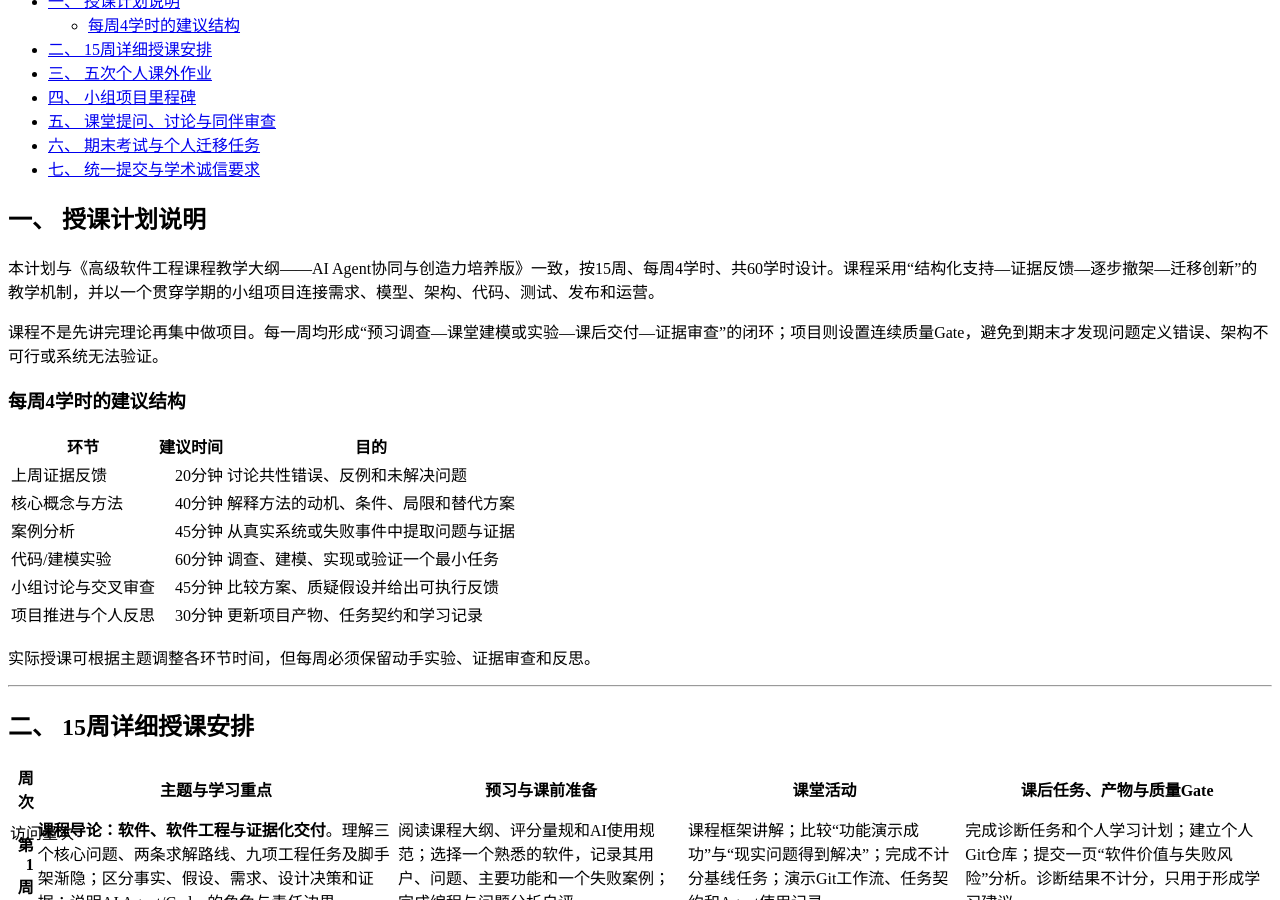
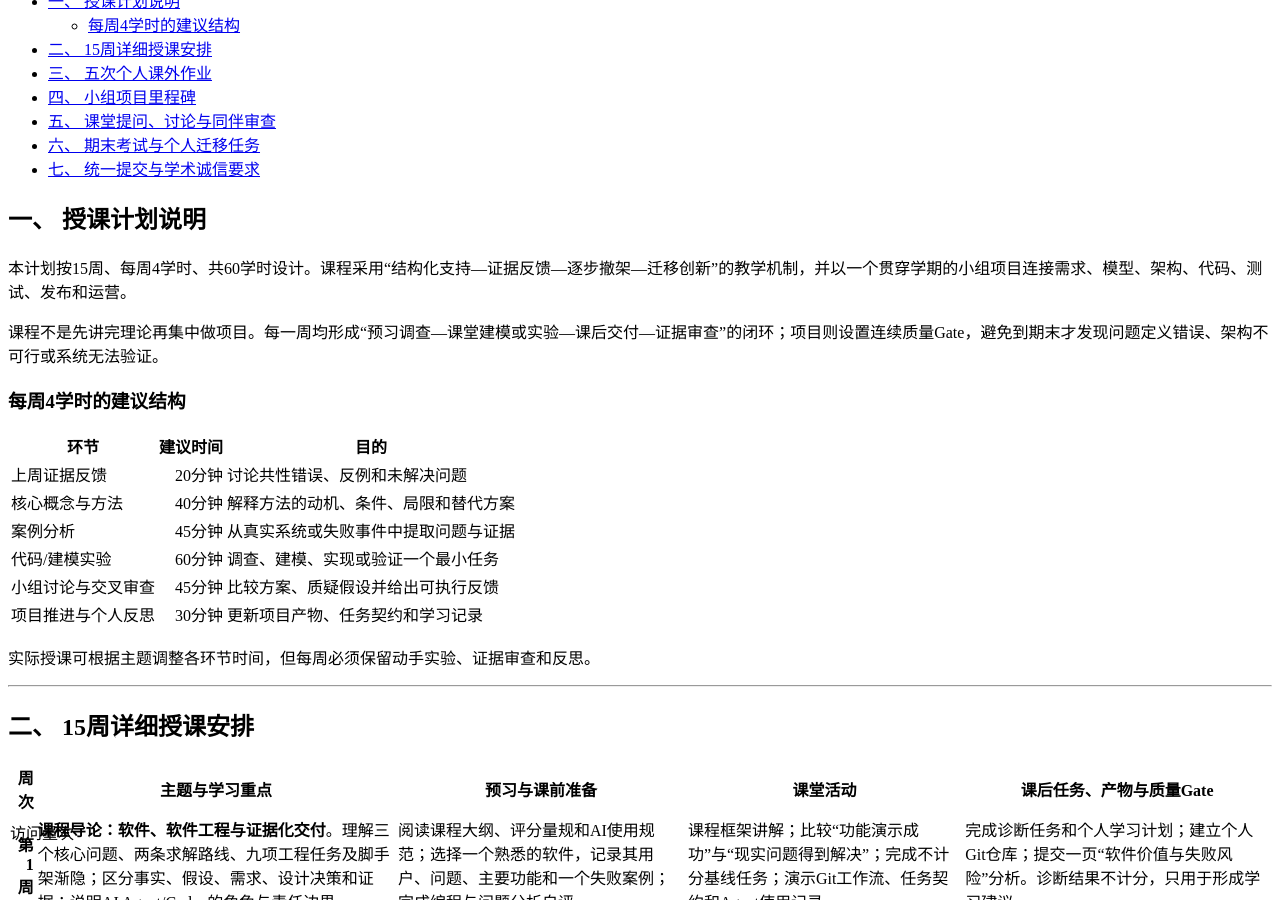
Before and after one commit to tjluo-ucas/ase, a Jekyll site: the page built from _posts/2019-02-09-schedule.md, in a window 1280 px wide and 900 px high, scrolled down 366 px. Built offline with Jekyll 4.4.1, drawn with Linux system fonts in a browser that asks for light colours; comment, search, counter and statistics services are not loaded.

Commit message:
Update 2019-02-09-schedule.md

```diff
--- a/_posts/2019-02-09-schedule.md
+++ b/_posts/2019-02-09-schedule.md
@@ -11,7 +11,7 @@ permalink: /schedule/
 
 ## 一、 授课计划说明 {#introdution}
 
-本计划与《高级软件工程课程教学大纲——AI Agent协同与创造力培养版》一致，按15周、每周4学时、共60学时设计。课程采用“结构化支持—证据反馈—逐步撤架—迁移创新”的教学机制，并以一个贯穿学期的小组项目连接需求、模型、架构、代码、测试、发布和运营。
+本计划按15周、每周4学时、共60学时设计。课程采用“结构化支持—证据反馈—逐步撤架—迁移创新”的教学机制，并以一个贯穿学期的小组项目连接需求、模型、架构、代码、测试、发布和运营。
 
 课程不是先讲完理论再集中做项目。每一周均形成“预习调查—课堂建模或实验—课后交付—证据审查”的闭环；项目则设置连续质量Gate，避免到期末才发现问题定义错误、架构不可行或系统无法验证。
 
```
